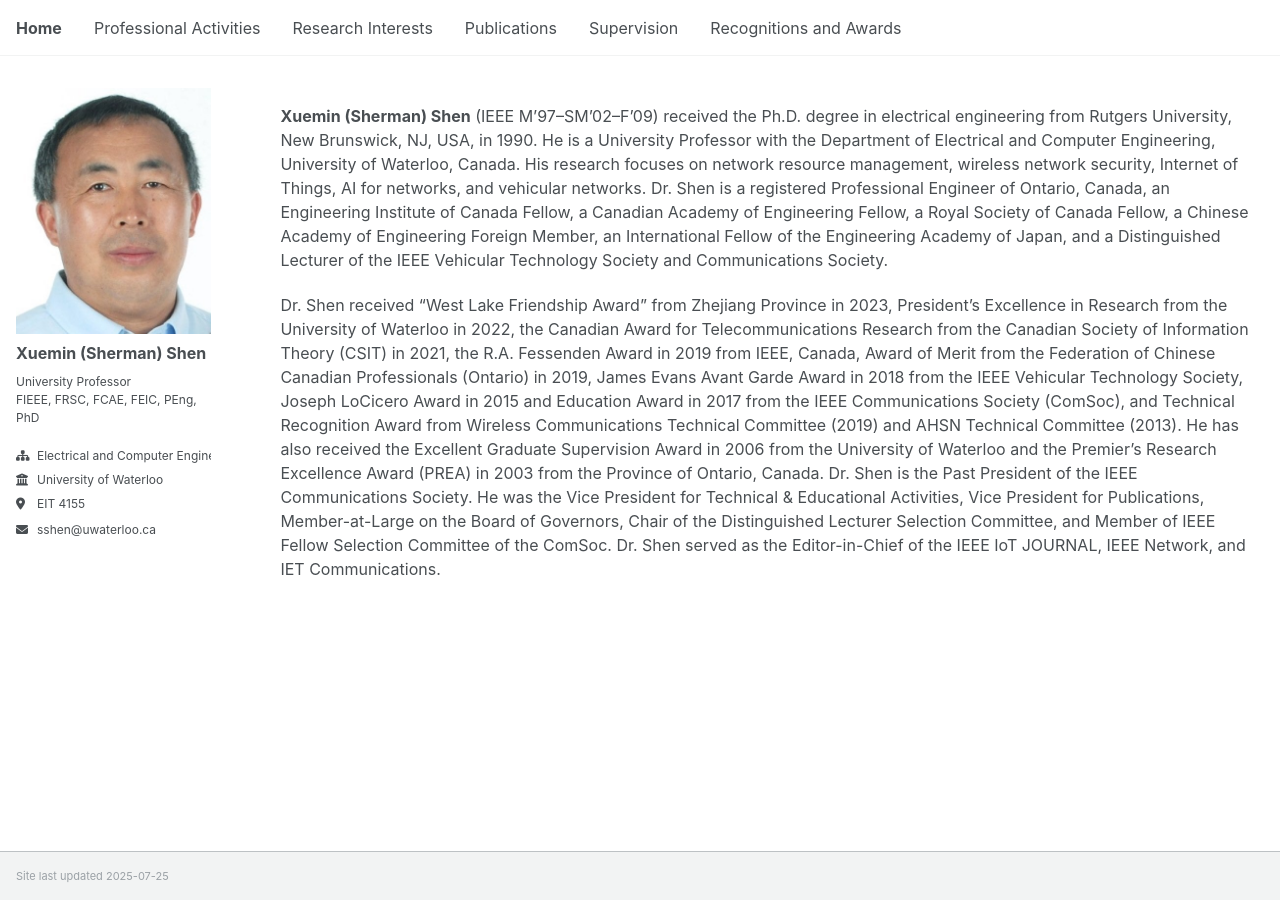
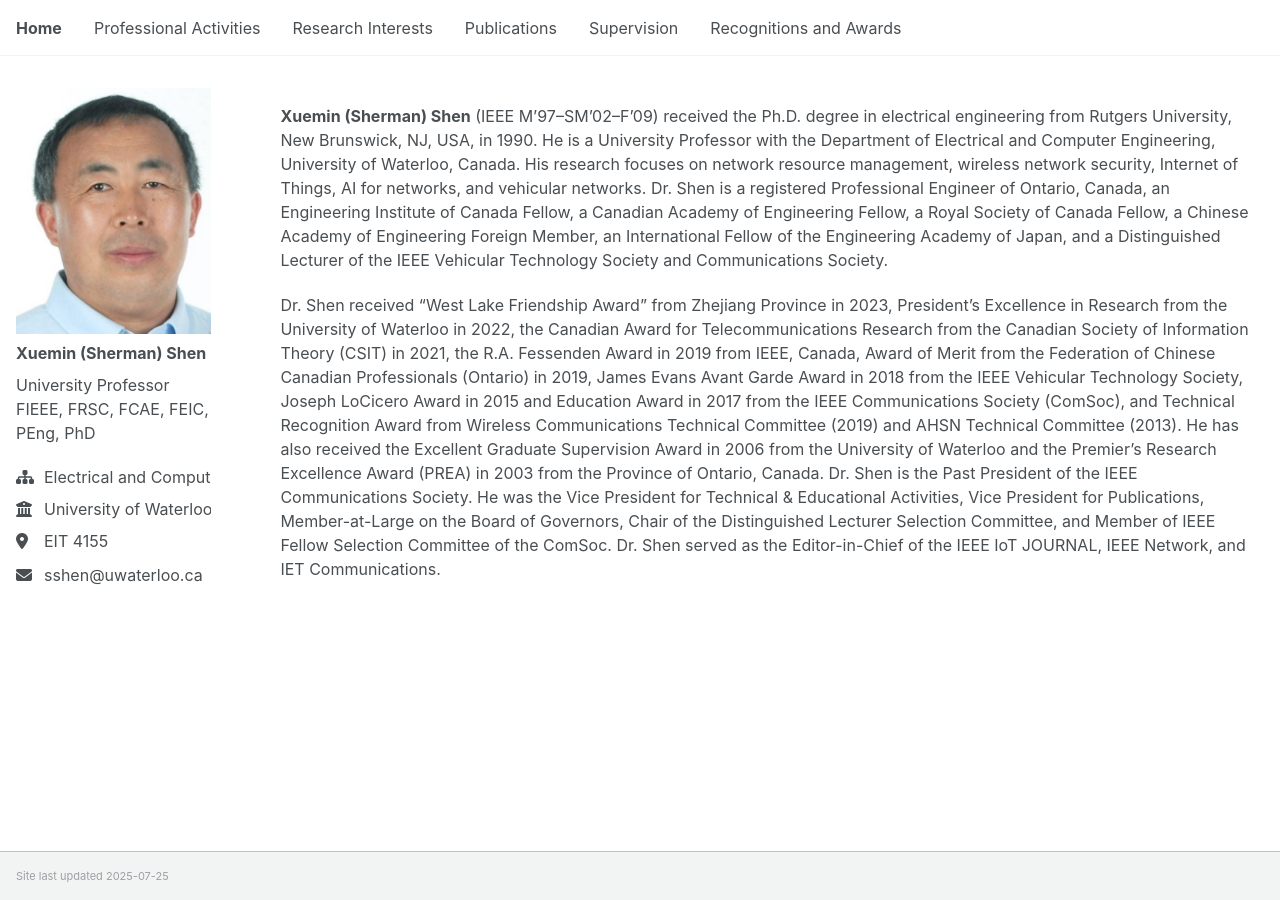
Before and after one commit to m64he/sshen, a Jekyll site: the page built from _pages/about.md, in a window 1280 px wide. Built offline with Jekyll 4.4.1, drawn with Linux system fonts in a browser that asks for light colours; a script that is not in the unit is left out.

Commit message:
Update _sidebar.scss

```diff
--- a/_sass/layout/_sidebar.scss
+++ b/_sass/layout/_sidebar.scss
@@ -51,7 +51,7 @@
 
   p, li {
     font-family: $sans-serif;
-    font-size: $type-size-6;
+    font-size: $type-size-5;
     line-height: 1.5;
   }
 
```
